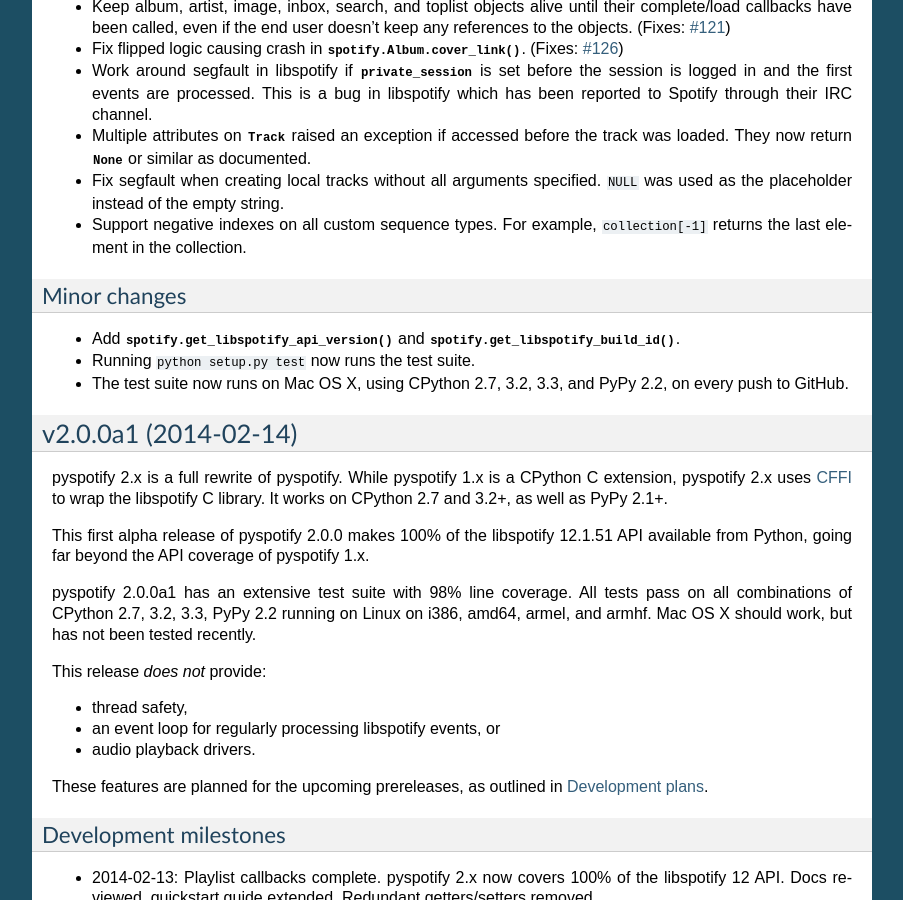
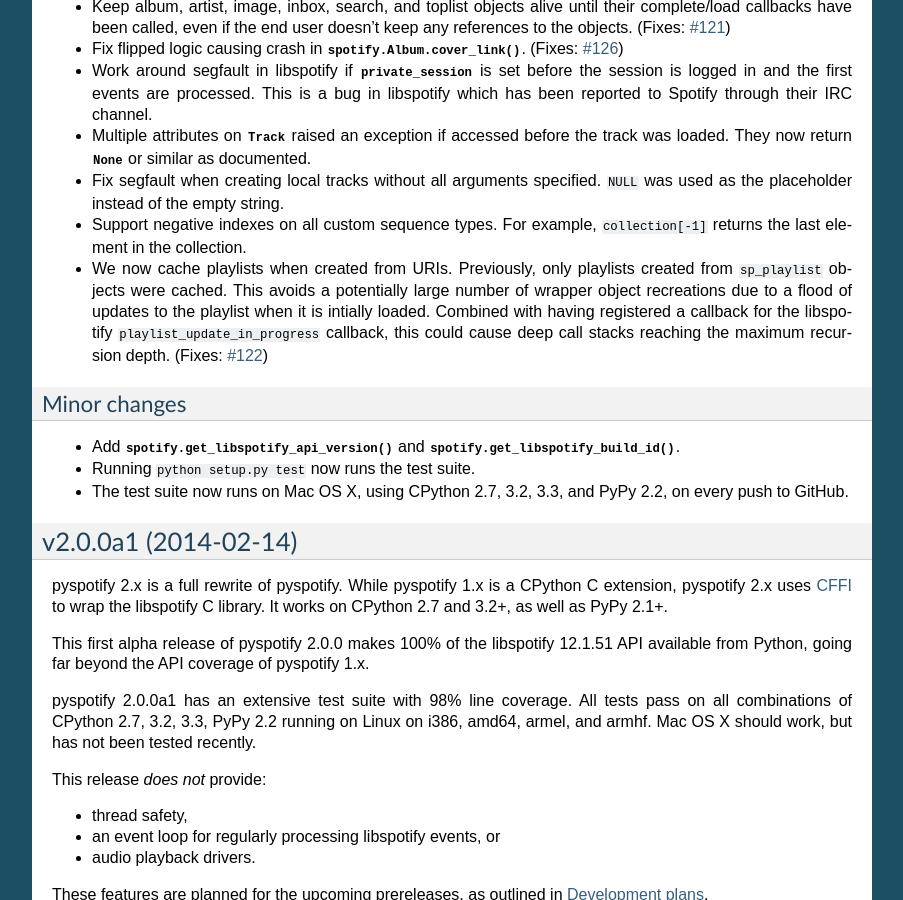
Before and after one commit to jodal/pyspotify, a Sphinx documentation site: the page built from docs/changelog.rst, in a window 1280 px wide and 900 px high, scrolled down 1797 px. Shown: the whole window, without its empty margins (198-1101 px from the left). Built offline with Sphinx 7.4.7, drawn with Linux system fonts in a browser that asks for light colours; pages that are not in the unit, such as notebooks, are missing from menus.

Commit message:
playlist: Cache playlists created from URIs
Fixes #122

```diff
--- a/docs/changelog.rst
+++ b/docs/changelog.rst
@@ -135,6 +135,14 @@ Bug fixes
 - Support negative indexes on all custom sequence types. For example,
   ``collection[-1]`` returns the last element in the collection.
 
+- We now cache playlists when created from URIs. Previously, only playlists
+  created from ``sp_playlist`` objects were cached. This avoids a potentially
+  large number of wrapper object recreations due to a flood of updates to the
+  playlist when it is intially loaded. Combined with having registered a
+  callback for the libspotify ``playlist_update_in_progress`` callback, this
+  could cause deep call stacks reaching the maximum recursion depth. (Fixes:
+  :issue:`122`)
+
 Minor changes
 -------------
 
```
Also changed, not shown: 1 other file.
